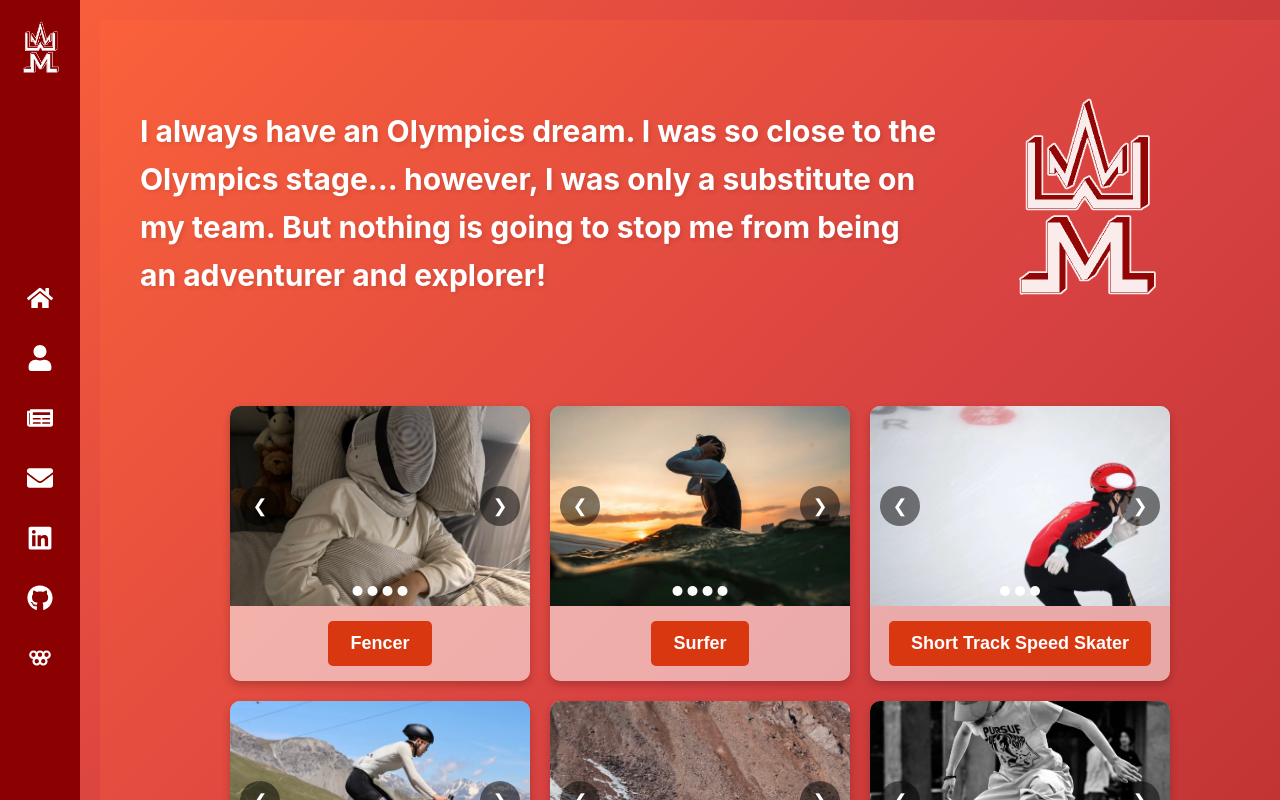
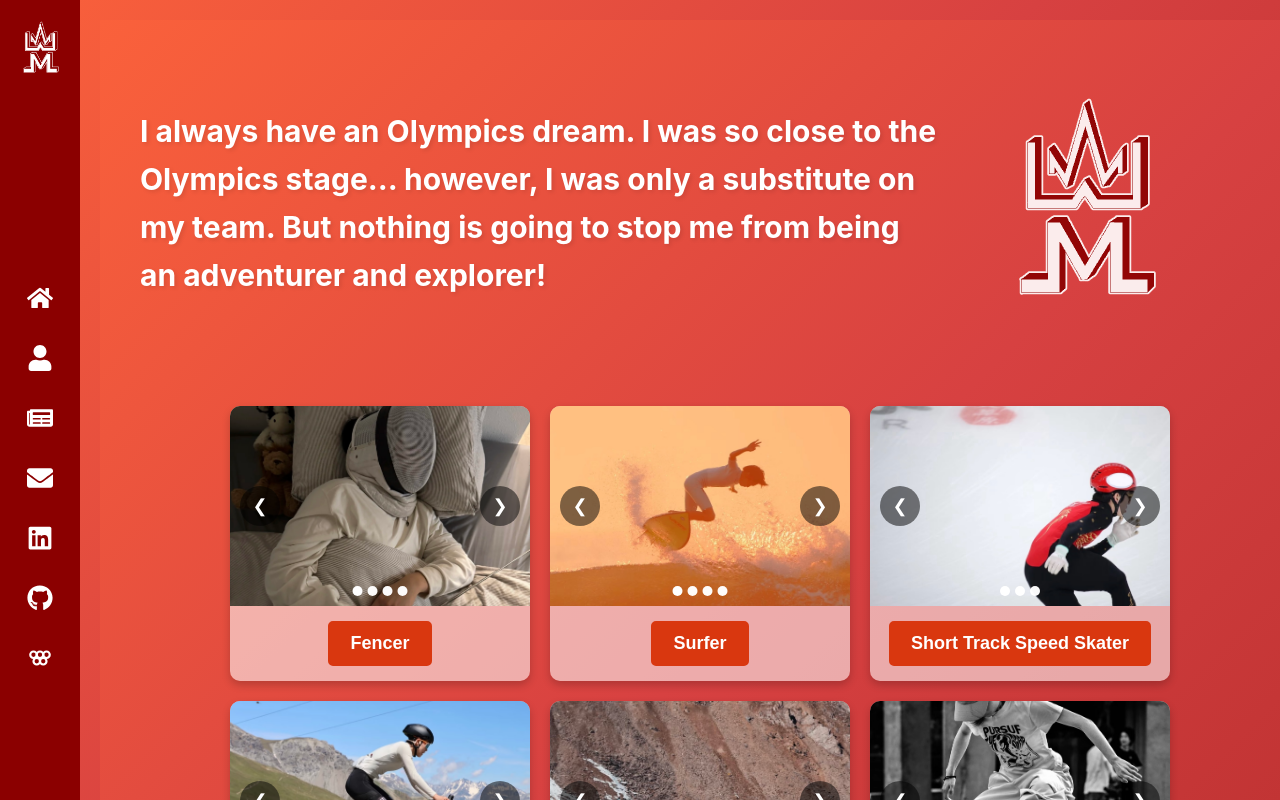
Before and after one commit to Ming-Wang9/mw-portfolio, a React (Create React App) app: page /athletics in a window 1280 px wide. Shown: the top 800 px of the page. Built offline with nearby package versions, Linux system fonts and the light colour scheme.

Commit message:
changed surfing images

```diff
--- a/src/components/Athletics.jsx
+++ b/src/components/Athletics.jsx
@@ -9,7 +9,7 @@ const sports = [
   },
   {
     title: "Surfer",
-    images: ["../media/surfing_1.jpg", "../media/surfing_2.jpg", "../media/surfing_3.jpg", "../media/surfing_4.jpg"],
+    images: ["../media/surfing_3.jpg", "../media/surfing_1.jpg", "../media/surfing_2.jpg", "../media/surfing_4.jpg"],
     description: "Chasing the perfect wave — call me Moana!"
   },
   {
```
Also changed, not shown: 1 other file (tests, documents, lock files or other folders).
